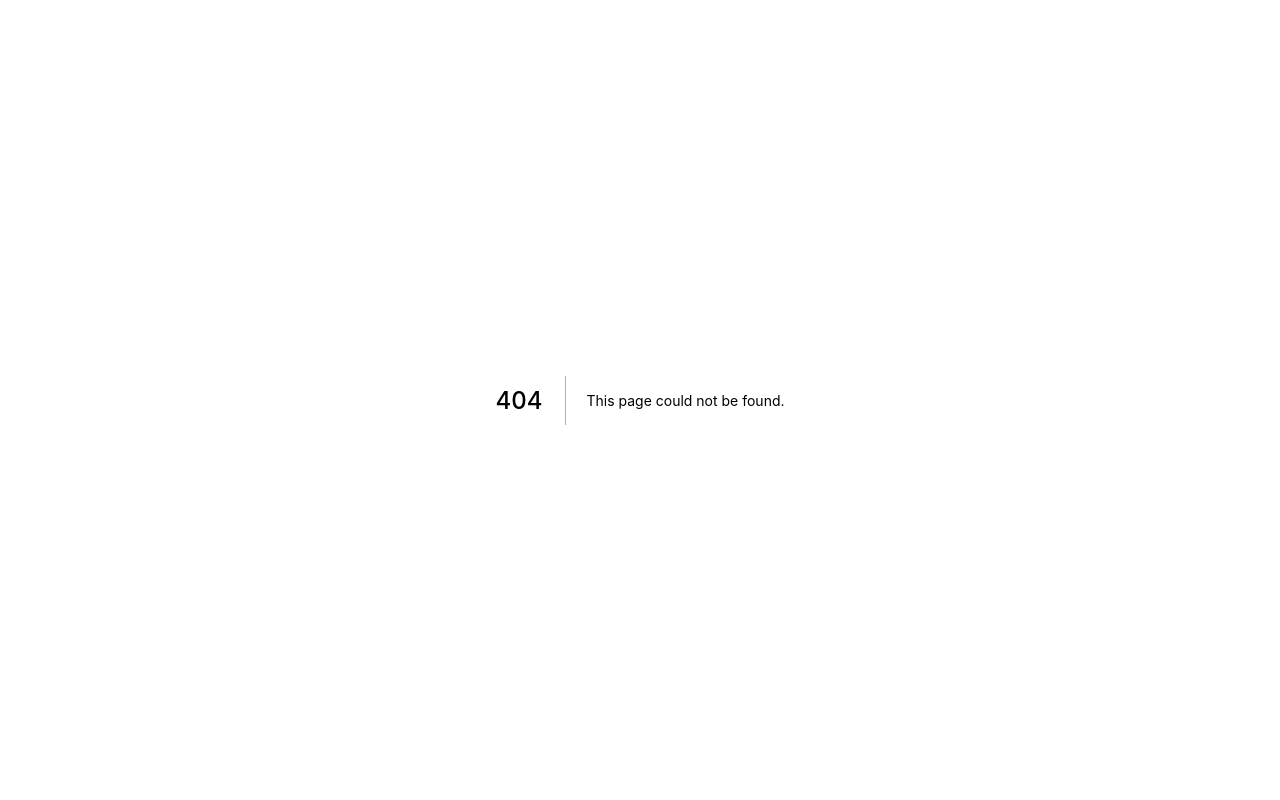
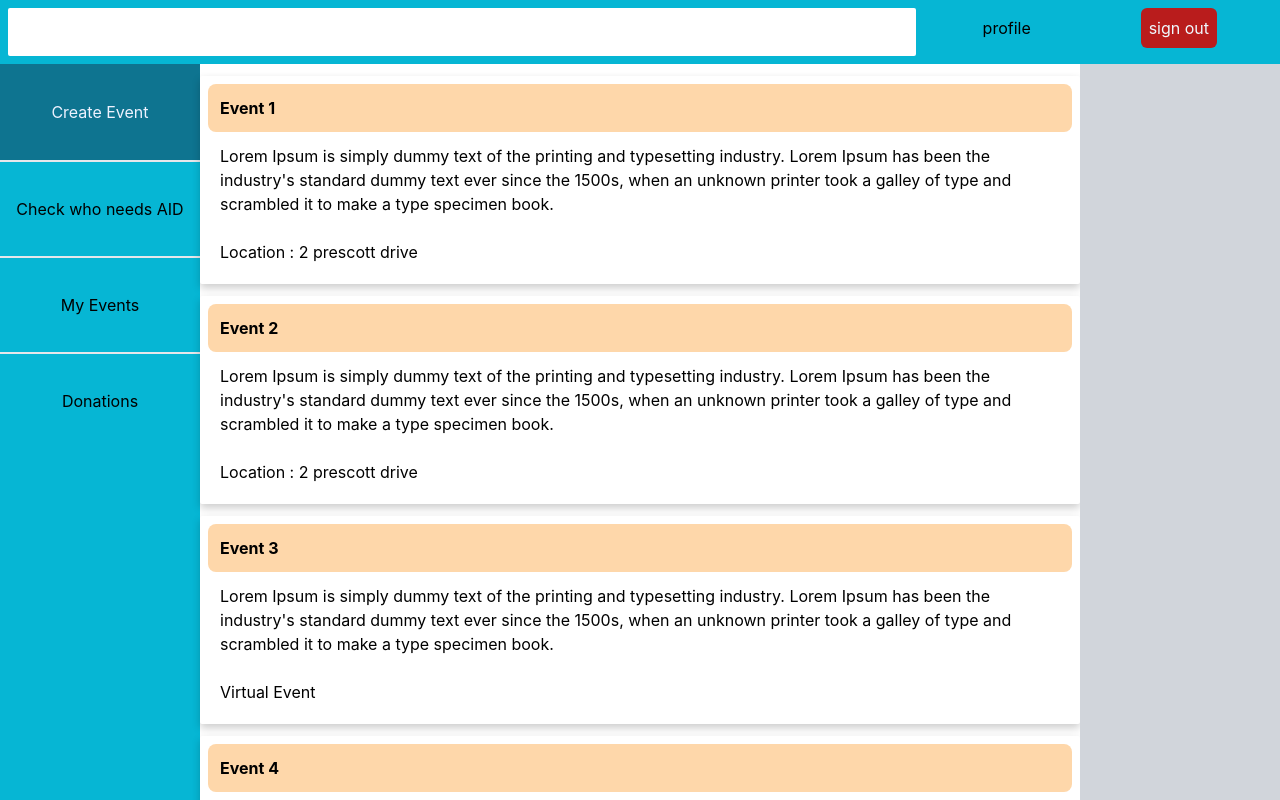
Before and after one commit to meherGill/volunteer-app, a Next.js app: page /OrganisationHome in a window 1280 px wide. Before the commit this address had no page. Shown: the top 800 px of the page. Built offline with nearby package versions, Linux system fonts and the light colour scheme.

Commit message:
added createEvents and MyEvent components

```diff
--- a/src/components/AppBar.tsx
+++ b/src/components/AppBar.tsx
@@ -11,17 +11,20 @@ const AppBar = () => {
         }
     }
     return(
-        <div className="flex fixed w-full h-16 bg-btn-500 justify-start p-2 z-10">
+        <>
+            <div className="flex fixed w-full h-16 bg-cyan-500 justify-start p-2 z-10">
                 <div className='grow-3'>
                     <input className="rounded-sm w-full h-full p-0 m-0"></input>
                 </div>
                 <div className='ml-3 grow-1'>
-                <span>
+                    <div className="flex flex-row justify-around items-center">
                         <p>profile</p>
-                    <button onClick={handleSignOut}>sign out</button>
-                </span>
+                        <button className="p-2 bg-red-700 rounded-md text-sky-50" onClick={handleSignOut}>sign out</button>
                     </div>
                 </div>
+            </div>
+            <div className='w-full h-16'></div>
+        </>
     )
 }
 
--- a/src/components/VolunteerMain.tsx
+++ b/src/components/VolunteerMain.tsx
@@ -55,7 +55,6 @@ const MainUser = () => {
     }
     return(
         <>
-        <div className='w-full h-16'></div>
         <div className="flex h-full w-full justify-start">
             <div className="flex flex-col w-64 bg-btn-500 border-solid border-t-2 border-gray-800 divide-y divide-gray-800">
                 <div>
--- /dev/null
+++ b/src/components/orgCheckForAid.tsx
@@ -0,0 +1,9 @@
+import React from "react";
+
+const OrgCheckForAid = () => {
+    return (
+        <div></div>
+    )
+}
+
+export default OrgCheckForAid;
--- /dev/null
+++ b/src/components/orgCreateEvent.tsx
@@ -0,0 +1,43 @@
+import React from "react";
+
+const OrgCreateEvent = () => {
+    const onSubmitHandler = (e: any) => {
+        e.preventDefault()
+    }
+
+    const createEvent = () => {
+        let title = (document.querySelector("#org_createevent_title") as HTMLInputElement).value
+        let description = (document.querySelector("#org_createevent_dscr") as HTMLInputElement).value
+        let isVirtual = (document.querySelector("#org_createevent_isVirtual") as HTMLInputElement).checked
+        let address = (document.querySelector("#org_createevent_address") as HTMLInputElement).value
+        let JSON = {}
+        if (isVirtual){
+
+        }
+    }
+
+    return(
+        <div className="h-full w-full flex justify-center items-start">
+            <div className="h-4/5 w-4/5 card mt-10 bg-gray-50">
+                <form onSubmit={onSubmitHandler} className="relative flex flex-col justify-start items-center h-full w-full">
+                    <label className="mt-14" htmlFor="org_createevent_title">TITLE OF EVENT</label>
+                    <input id="org_createevent_title" type="text" name="org_createevent_title" className="border-2 border-sky-500 form-control"></input>
+                    <label className="mt-10" htmlFor="org_createvent_description">Description</label>
+                    <textarea id="org_createevent_dscr" className="form-control border-2 border-sky-500 rounded-sm" name="org_createvent_description"></textarea>
+                    <div className="mt-10">
+                        <label htmlFor="org_createvent_isVirtual">Make the event purely virtual</label>
+                        <input id="org_createevent_isVirtual" type="checkbox" className="ml-4 form-control" name="org_createvent_isVirtual"></input>
+                    </div>
+                    <label className="mt-10" htmlFor="org_createvent_address">Address of event</label>
+                    <input id="org_createevent_address" type="text" className="form-control border-2 border-sky-500"></input>
+                    <button className="absolute bottom-5 right-5 bg-cyan-400 p-3 rounded-md hover:bg-cyan-900 hover:text-white"
+                    onClick={createEvent}>
+                        Create Event
+                    </button>
+                </form>
+            </div>
+        </div>
+    )
+};
+
+export default OrgCreateEvent
--- /dev/null
+++ b/src/components/orgMyEvents.tsx
@@ -0,0 +1,58 @@
+import React from "react";
+
+interface jsonData {
+    title: string,
+    description: string,
+    virtualOnly: boolean,
+    address: string,
+}
+
+const mockData = [
+    {
+        title: "Event 1",
+        description: "Lorem Ipsum is simply dummy text of the printing and typesetting industry. Lorem Ipsum has been the industry's standard dummy text ever since the 1500s, when an unknown printer took a galley of type and scrambled it to make a type specimen book.",
+        virtualOnly: false,
+        address: "2 prescott drive"
+    },
+    {
+        title: "Event 2",
+        description: "Lorem Ipsum is simply dummy text of the printing and typesetting industry. Lorem Ipsum has been the industry's standard dummy text ever since the 1500s, when an unknown printer took a galley of type and scrambled it to make a type specimen book.",
+        virtualOnly: false,
+        address: "2 prescott drive"
+    },
+    {
+        title: "Event 3",
+        description: "Lorem Ipsum is simply dummy text of the printing and typesetting industry. Lorem Ipsum has been the industry's standard dummy text ever since the 1500s, when an unknown printer took a galley of type and scrambled it to make a type specimen book.",
+        virtualOnly: true,
+        address: ""
+    },
+    {
+        title: "Event 4",
+        description: "Lorem Ipsum is simply dummy text of the printing and typesetting industry. Lorem Ipsum has been the industry's standard dummy text ever since the 1500s, when an unknown printer took a galley of type and scrambled it to make a type specimen book.",
+        virtualOnly: false,
+        address: "15 freshwater place"
+    },
+
+]
+const OrgMyEvents = () => {
+
+    const getComponents = (mockData: Array<jsonData>) : any => {
+        console.log(mockData)
+        return mockData.map((val , ndx) => {
+            return (
+                <li key={val.title} className="flex flex-col w-full items-start justify-center rounded-sm card p-2 my-3">
+                    <h2 className="bg-orange-200 w-full font-bold p-3 rounded-lg">{val.title}</h2>
+                    <p className="p-3">{val.description}</p>
+                    <p className="p-3">{!val.virtualOnly ? "Location : " + val.address : "Virtual Event"}</p>
+                </li>
+            )
+        })
+    }
+    return(
+        <div>
+            {getComponents(mockData)}
+        </div>
+    )
+}
+
+export default OrgMyEvents;
--- a/src/components/requestAid.tsx
+++ b/src/components/requestAid.tsx
@@ -51,8 +51,8 @@ const RequestAid = () => {
                 <div className="flex flex-col justify-center items-center mt-6">
                     <div className="flex flex-col w-11/12">
                         <label className="form-label">Description</label>
-                        <textarea id="requestAid_description" className="form-control bg-btn-500 text-sFont-500 placeholder:text-gray-700 border-2 rounded-md p-2 border-bg1-500
-                            "
+                        <textarea id="requestAid_description"
+                        className="form-control bg-btn-500 text-sFont-500 placeholder:text-gray-700 border-2 rounded-md p-2 border-bg1-500"
                         placeholder="Write about your problem here"
                         rows={5}></textarea>
                     </div>
@@ -69,12 +69,7 @@ const RequestAid = () => {
                 </div>
                 </form>
             </div>
-            <button
-              onClick={handleSubmitForAid}
-              className="bg-green-200 p-3 rounded-sm mt-10"
-            >
-              SUBMIT REQUEST FOR AID
-            </button>
+
           </div>
   );
 };
--- /dev/null
+++ b/src/pages/OrganisationHome.tsx
@@ -0,0 +1,74 @@
+import React, { useState } from "react";
+import type { NextPage } from "next";
+import AppBar from "@components/AppBar";
+import OrgCreateEvent from "@components/orgCreateEvent";
+import OrgCheckForAid from "@components/orgCheckForAid";
+import OrgMyEvents from "@components/orgMyEvents";
+
+enum OrgComponents {
+    CREATE_EVENT = 1,
+    CHECK_FOR_AID = 2,
+    MY_EVENTS = 3,
+    DONATIONS = 4,
+}
+const OrgHome: NextPage = () => {
+
+    const [selectedComponent, setSelectedComponent] = useState(OrgComponents.MY_EVENTS);
+
+    const whatComponentToShow = () => {
+        const val = selectedComponent;
+        if (val === OrgComponents.CREATE_EVENT){
+            return(
+                <OrgCreateEvent />
+            )
+        }
+        else if (val === OrgComponents.CHECK_FOR_AID){
+            return(
+                <OrgCheckForAid />
+            )
+        }
+        else if (val === OrgComponents.MY_EVENTS){
+            return(
+                <OrgMyEvents />
+            )
+        }
+        else if(val === OrgComponents.DONATIONS){
+            return(
+                <div></div>
+            )
+        }
+    }
+    const orgButtonHandler = (val : number) => {
+        setSelectedComponent(val);
+    }
+
+    //bg-cyan-700 text-indigo-50
+    return (
+        <div className="h-screen w-screen">
+            <AppBar />
+            <div className="org_grid">
+                <div className="org_sidebar flex flex-col divide-y-2 bg-cyan-500">
+                    <button onClick={() => orgButtonHandler(OrgComponents.CREATE_EVENT)} className="bg-cyan-700 text-indigo-50 hover:bg-cyan-300 h-24 w-full">
+                        Create Event
+                    </button>
+                    <button onClick={() => orgButtonHandler(OrgComponents.CHECK_FOR_AID)} className="hover:bg-cyan-300 h-24 w-full">
+                        Check who needs AID
+                    </button>
+                    <button onClick={() => orgButtonHandler(OrgComponents.MY_EVENTS)} className="hover:bg-cyan-300 h-24 w-full">
+                        My Events
+                    </button>
+                    <button onClick={() => orgButtonHandler(OrgComponents.DONATIONS)} className="hover:bg-cyan-300 h-24 w-full">
+                        Donations
+                    </button>
+                </div>
+                <div className="org_content">
+                    {whatComponentToShow()}
+                </div>
+                <div className="org_chats bg-gray-300">
+                </div>
+            </div>
+        </div>
+    )
+}
+
+export default OrgHome
--- a/src/pages/VolunteerHome.tsx
+++ b/src/pages/VolunteerHome.tsx
@@ -3,7 +3,7 @@ import AppBar from "../components/AppBar";
 import MainUser from "@components/VolunteerMain";
 import { useEffect, useState } from "react";
 
-const Home: NextPage = () => {
+const VolunteerHome: NextPage = () => {
 
     const [authenticated, setAuthenticated] = useState(0)
     const whatToReturn = () => {
@@ -46,4 +46,4 @@ const Home: NextPage = () => {
     );
 };
 
-export default Home;
+export default VolunteerHome;
--- a/src/pages/chat.tsx
+++ b/src/pages/chat.tsx
@@ -3,7 +3,12 @@ import dynamic from 'next/dynamic'
 
 const AblyChatComponent = dynamic(() => import('../components/AblyChatComponent'), { ssr: false });
 
-const Chat = () => {
+interface IChatProps {
+    email1 : string,
+    email2 : string
+}
+
+const Chat = (props : IChatProps) => {
     return(
         <div>
             <h1>CHAT</h1>
--- a/src/pages/register.tsx
+++ b/src/pages/register.tsx
@@ -1,5 +1,6 @@
 import axios from 'axios';
 import type { NextPage } from 'next'
+import Router from 'next/router';
 import React, { useState, useRef, useEffect, RefObject } from 'react';
 
 const URL_TO_REGISTER = "http://localhost:3000/api/account/user"
@@ -73,9 +74,18 @@ const Register : NextPage = () => {
                 "phone" : (document.querySelector("#vol_phoneNumber") as HTMLInputElement).value,
             }
             console.log(objectToSend);
-            // const myJSON = JSON.stringify(objectToSend)
+            // NEED TO REFACTOR THIS
+            // NOT DRY
             return axios.post(URL_TO_REGISTER, objectToSend).then((val) => {
                 console.log(val)
+
+                if (val.status === 200){
+                    alert("User successfully registerd");
+                    Router.push("/login")
+                }
+            }).catch(err => {
+                console.log(err);
+                alert(`Sorry, there was an error ${err}`)
             })
         }
         else{
@@ -90,7 +100,7 @@ const Register : NextPage = () => {
             const myJSON = JSON.stringify(objectToSend)
             return axios.post(URL_TO_REGISTER, myJSON).then((val) => {
                 console.log(val)
-            })
+            }).catch(err => console.log(err))
         }
     }
 
--- a/src/styles/globals.css
+++ b/src/styles/globals.css
@@ -27,3 +27,13 @@ a {
   color: #007980;
   font-weight: bold;
 }
+
+.org_grid {
+  display: grid;
+  grid-template-columns: 200px 1fr 200px;
+  height: 100%;
+}
+
+.card {
+  box-shadow: 0 4px 8px 0 rgba(0,0,0,0.2);
+}
```
Lines whose indentation alone changed are shown as unchanged.
